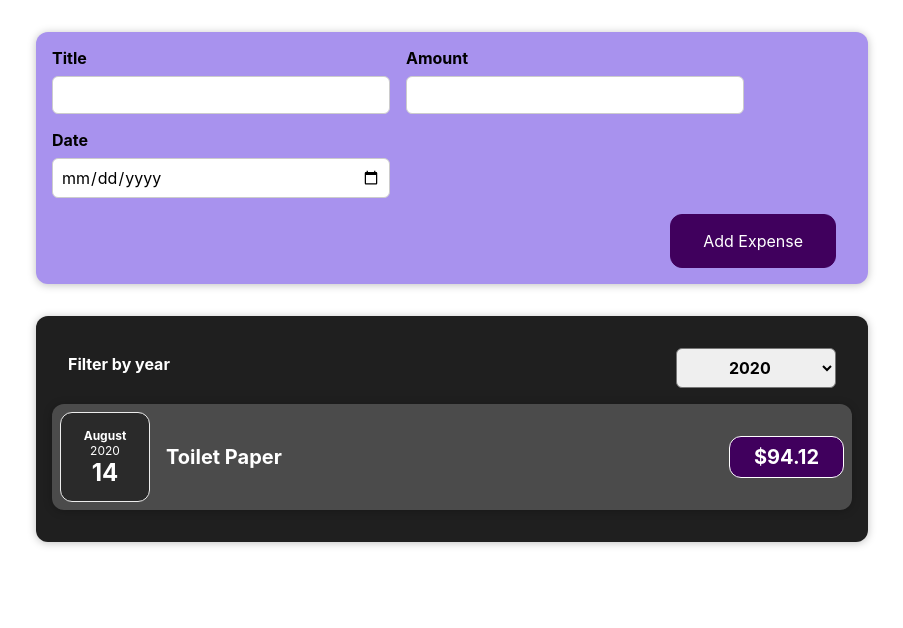
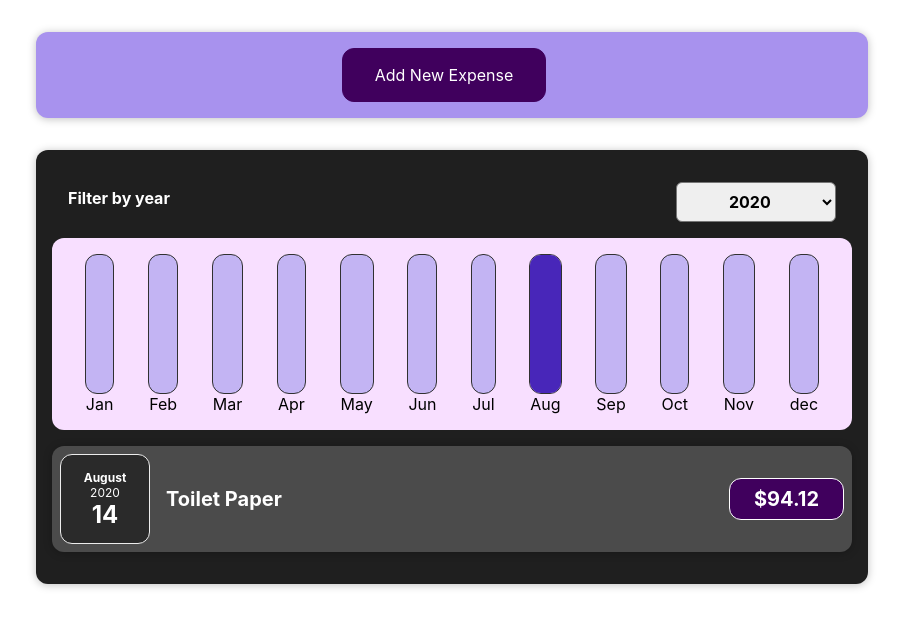
Before and after one commit to gaganggoyal/reactfirstapp, a React (Create React App) app: page / in a window 1280 px wide. Shown: the top 628 px of the page, without its empty margins (188-1091 px from the left). Built offline with nearby package versions, Linux system fonts and the light colour scheme.

Commit message:
Add Chart ChartBar

```diff
--- /dev/null
+++ b/src/components/Chart/Chart.css
@@ -0,0 +1,9 @@
+.chart {
+  padding: 1rem;
+  border-radius: 12px;
+  background-color: #f8dfff;
+  text-align: center;
+  display: flex;
+  justify-content: space-around;
+  height: 10rem;
+}
--- /dev/null
+++ b/src/components/Chart/Chart.js
@@ -0,0 +1,25 @@
+import React from "react";
+import "./Chart.css";
+import ChartBar from "./ChartBar";
+
+const Chart = (props) => {
+
+  const dataPointValues = props.dataPoints.map(dataPoint => dataPoint.value);
+  const totalMaximum = Math.max(...dataPointValues);
+
+
+  return (
+    <div className="chart">
+      {props.dataPoints.map((dataPoint) => (
+        <ChartBar
+          key={dataPoint.label}
+          value={dataPoint.value}
+          maxValue={totalMaximum}
+          label={dataPoint.label}
+        />
+      ))}
+    </div>
+  );
+};
+
+export default Chart;
--- /dev/null
+++ b/src/components/Chart/ChartBar.css
@@ -0,0 +1,30 @@
+.chart-bar {
+  height: 100%;
+  display: flex;
+  flex-direction: column;
+  align-items: center;
+}
+
+.chart-bar__inner {
+  height: 100%;
+  width: 100%;
+  border: 1px solid #313131;
+  border-radius: 12px;
+  background-color: #c3b4f3;
+  overflow: hidden;
+  display: flex;
+  flex-direction: column;
+  justify-content: flex-end;
+}
+
+.chart-bar__fill {
+  background-color: #4826b9;
+  width: 100%;
+  transition: all 0.3s ease-out;
+}
+
+.chart-bar__label {
+  font-weight: bold;
+  font-size: 0.5rem;
+  text-align: center;
+}
--- /dev/null
+++ b/src/components/Chart/ChartBar.js
@@ -0,0 +1,24 @@
+import React from "react";
+import "./ChartBar.css";
+
+const ChartBar = (props) => {
+  let barFillHeight = "0%";
+
+  if (props.maxValue > 0) {
+    barFillHeight = Math.round((props.value / props.maxValue) * 100) + "%";
+  }
+
+  return (
+    <div className="chart-bar">
+      <div className="chart-bar__inner">
+        <div
+          className="chart-bar__fill"
+          style={{ height: barFillHeight }}
+        ></div>
+      </div>
+      <div className="char-bar__label">{props.label}</div>
+    </div>
+  );
+};
+
+export default ChartBar;
--- a/src/components/Expenses/Expenses.js
+++ b/src/components/Expenses/Expenses.js
@@ -1,8 +1,9 @@
 import "./Expenses.css";
 import React, { useState } from "react";
 import Card from "../UI/Card";
-import ExpensesList from './ExpensesList';
+import ExpensesList from "./ExpensesList";
 import ExpensesFilter from "./ExpensesFilter";
+import ExpensesChart from "./ExpensesChart";
 
 function Expenses(props) {
   const [filteredYear, setFilteredYear] = useState("2020");
@@ -20,7 +21,8 @@
           selected={filteredYear}
           onChangeFilter={filterChangeHandler}
         />
-        <ExpensesList items={filteredExpenses}/>
+        <ExpensesChart expenses={filteredExpenses} />
+        <ExpensesList items={filteredExpenses} />
       </Card>
     </div>
   );
--- /dev/null
+++ b/src/components/Expenses/ExpensesChart.js
@@ -0,0 +1,30 @@
+import React from "react";
+import Chart from "../Chart/Chart";
+
+const ExpensesChart = (props) => {
+
+  const chartDataPoints = [
+    {label: 'Jan', value:0},
+    {label: 'Feb', value:0},
+    {label: 'Mar', value:0},
+    {label: 'Apr', value:0},
+    {label: 'May', value:0},
+    {label: 'Jun', value:0},
+    {label: 'Jul', value:0},
+    {label: 'Aug', value:0},
+    {label: 'Sep', value:0},
+    {label: 'Oct', value:0},
+    {label: 'Nov', value:0},
+    {label: 'dec', value:0}
+    ];
+
+  for (const expense of props.expenses) {
+    const expenseMonth = expense.date.getMonth(); //starting at 0 => January =>0
+    chartDataPoints[expenseMonth].value += expense.amount;
+  }
+
+  return <Chart dataPoints={chartDataPoints} />
+
+};
+
+export default ExpensesChart;
--- a/src/components/NewExpense/ExpenseForm.js
+++ b/src/components/NewExpense/ExpenseForm.js
@@ -65,6 +65,7 @@
         </div>
       </div>
       <div className='new-expense__actions'>
+        <button type='button' onClick={props.onCancel}>Cancel</button>
         <button type='submit' >Add Expense</button>
       </div>
     </form>
--- a/src/components/NewExpense/NewExpense.js
+++ b/src/components/NewExpense/NewExpense.js
@@ -1,8 +1,9 @@
-import React from 'react';
+import React, { useState } from 'react';
 import './NewExpense.css';
 import ExpenseForm from './ExpenseForm';
 
 const NewExpense = (props) => {
+  const [isEditing, setisEditing] = useState(false);
 
   const saveExpenseDataHandler = (enteredExpenseData) => {
     const expensedaata = {
@@ -12,9 +13,18 @@
     props.onAddExpense(expensedaata);
   };
 
+  const stopEditingHandler = () => {
+    setisEditing(false);
+  }
+
+  const startEditingHandler = () => {
+    setisEditing(true);
+  }
+
   return (
     <div className='new-expense'>
-      <ExpenseForm onSaveExpenseData={saveExpenseDataHandler} />
+      {!isEditing && <button onClick={startEditingHandler}> Add New Expense</button>}
+      { isEditing && <ExpenseForm onSaveExpenseData={saveExpenseDataHandler} onCancel={stopEditingHandler}/>}
     </div>
 
   );
```
